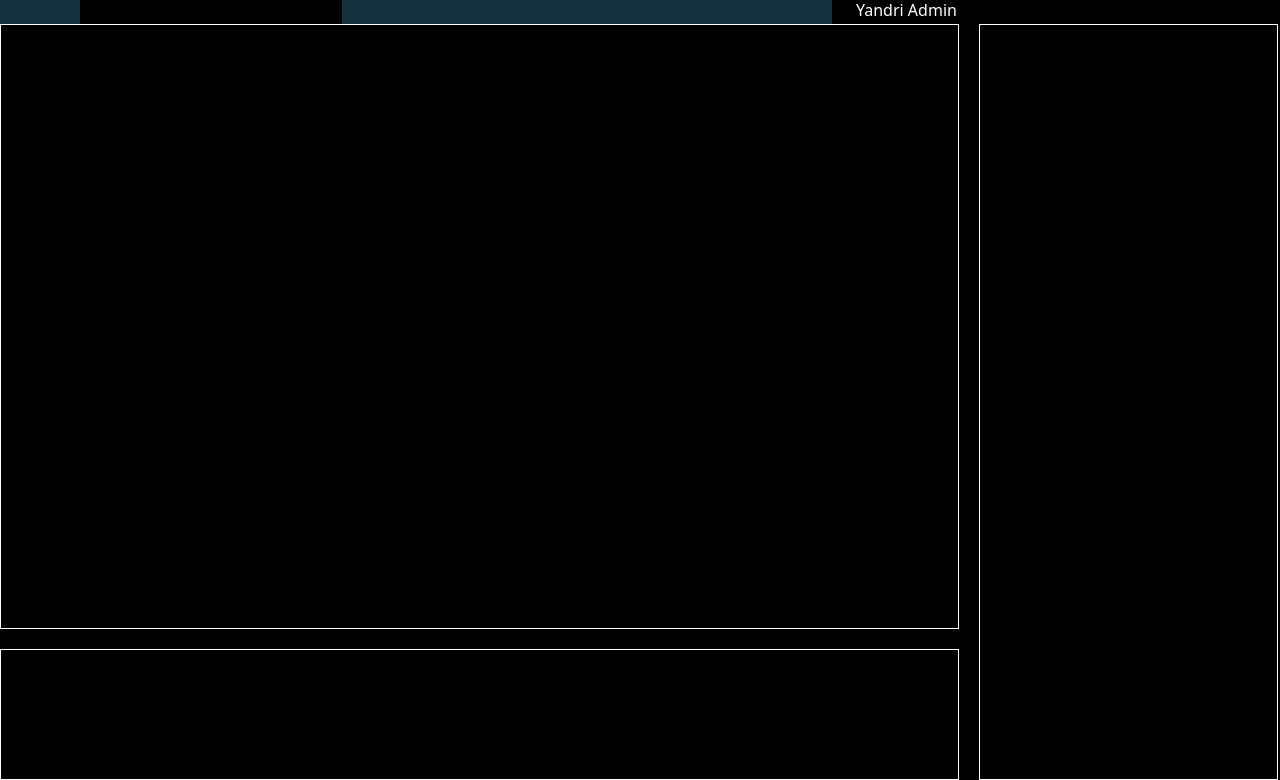
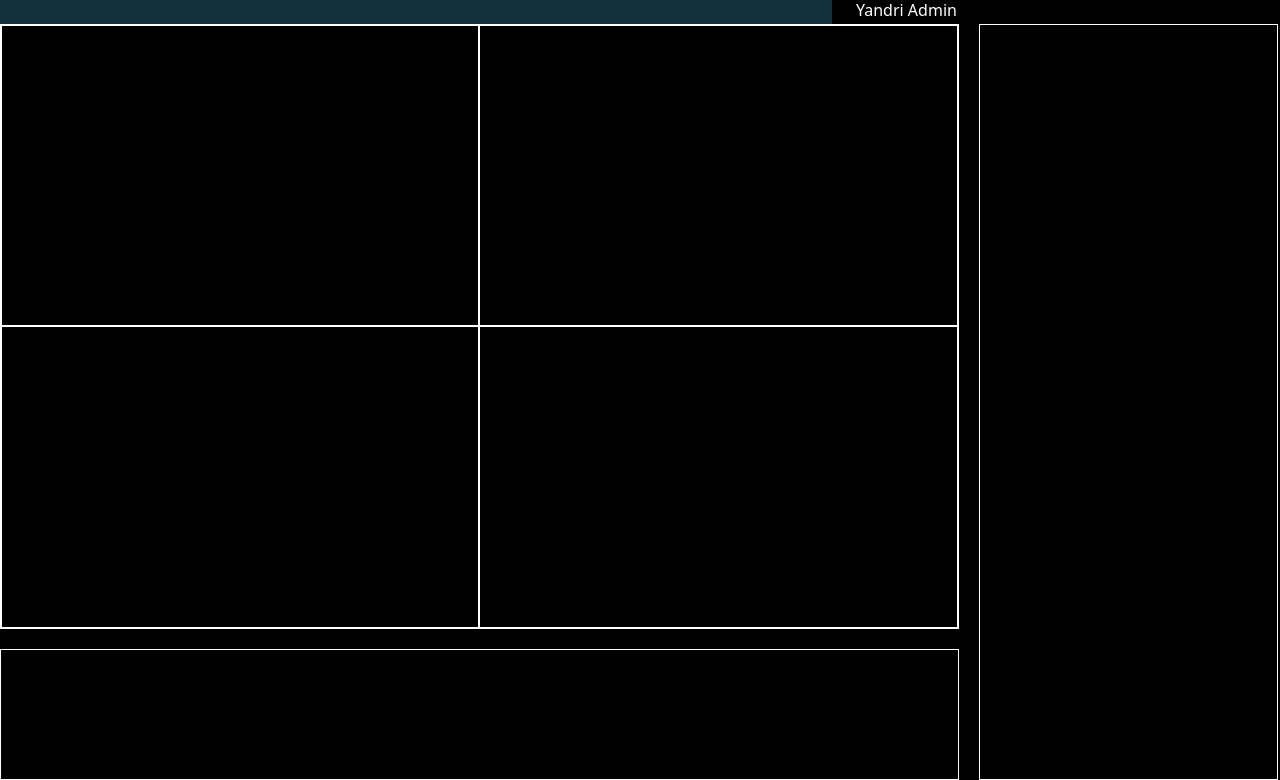
Before and after one commit to Pclemente2024/Dashboard_Y, a Flask app: page / in a window 1280 px wide. Shown: the part 304-1084 px from the top of the page. Run offline with Flask 3, Linux system fonts and the light colour scheme.

Commit message:
feat: con grid de las camaras

```diff
--- a/static/style.css
+++ b/static/style.css
@@ -65,9 +65,12 @@
     gap: 20px;
 }
 
+/*
 .item-principal, .item-control-frame{
-    /*border:  solid white;*/
+    border:  solid white;
 }
+*/
+
 aside{
     border:  solid white 0.1rem;
 }
@@ -83,3 +86,13 @@
     border: solid white 0.1rem;
     height: 100%;
 }
+
+.conte-view-frame_principal{
+    display: grid;
+    grid-template-columns: repeat(2, 1fr);
+    grid-template-rows: repeat(2, 1fr);
+}
+
+.frame{
+    border: solid 0.1rem white;
+}
--- a/templates/index.html
+++ b/templates/index.html
@@ -10,9 +10,9 @@
     <header class="topbar">
     <nav class="menu">
         <div class="logo">Yandri</div>
-        <a href="/">Inicio</a>
+        <!--<a href="/">Inicio</a>
         <a href="/perfil">Perfil</a>
-        <a href="/config">Configuración</a>
+        <a href="/config">Configuración</a>-->
     </nav>
 
     <div class="user-info">
@@ -25,7 +25,12 @@
     <main class='grid-views_security'>
         <!--<h1>Dashboard</h2>-->
         <article class='item-principal item-control-frame'>
-            <div class='conte-view-frame_principal'></div>
+            <div class='conte-view-frame_principal'>
+                <div class='frame frame-1'></div>
+                <div class='frame frame-2'></div>
+                <div class='frame frame-3'></div>
+                <div class='frame frame-4'></div>
+            </div>
             <div class='conte-view-frame-deteccion'></div>
         </article>
         <aside class='item-principal'>
```
